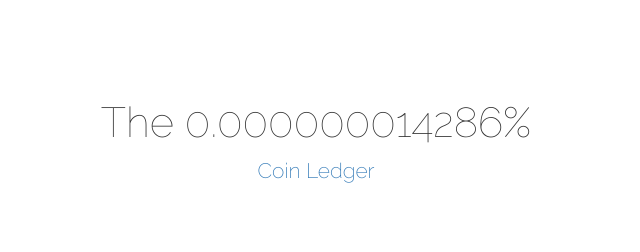
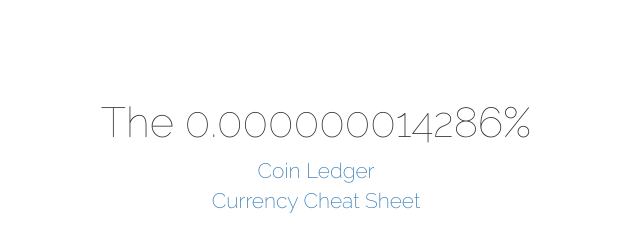
Before and after one commit to 000000014286/website, a plain HTML site: page index.html in a window 1280 px wide. Shown: the whole page, without its empty margins (324-964 px from the left). Drawn offline with nearby package versions, Linux system fonts and the light colour scheme.

Commit message:
adding link to currency cheat sheet

```diff
--- a/index.html
+++ b/index.html
@@ -36,6 +36,7 @@ h2 {
 <h1>The 0.000000014286%</h1>
 <ul class="list-unstyled">
   <li><a class="lead" href="https://coinledger.io">Coin Ledger</a></li>
+  <li><a class="lead" href="http://currencycheatsheet.com">Currency Cheat Sheet</a></li>
 </ul>
 
 <script>
```
